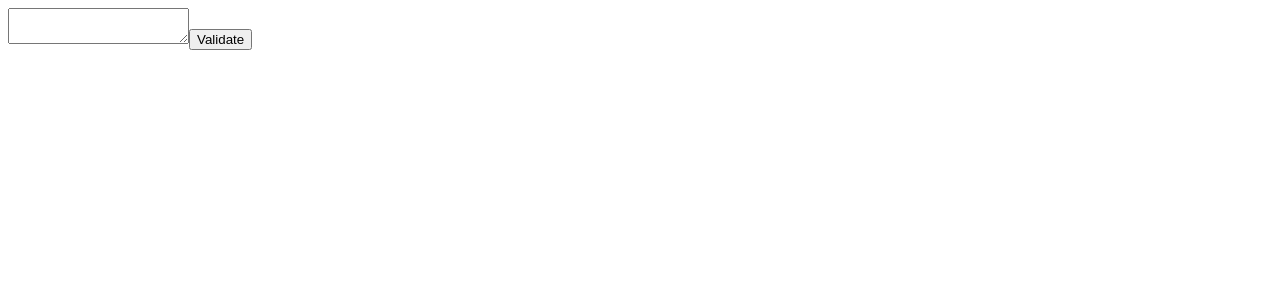
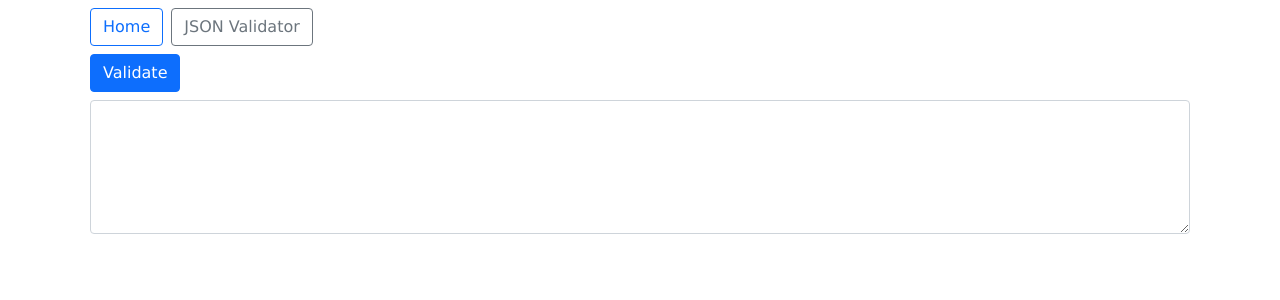
Before and after one commit to cwtwelve/text-formatter, a React (Create React App) app: page /JSONValidator in a window 1280 px wide. Shown: the top 300 px of the page. Built offline with nearby package versions, Linux system fonts and the light colour scheme.

Commit message:
Added in router

```diff
--- a/package.json
+++ b/package.json
@@ -10,8 +10,12 @@
     "@types/node": "^15.12.5",
     "@types/react": "^17.0.11",
     "@types/react-dom": "^17.0.8",
+    "@types/react-router-dom": "^5.1.7",
+    "bootstrap": "^5.0.2",
     "react": "^17.0.2",
+    "react-bootstrap": "^1.6.1",
     "react-dom": "^17.0.2",
+    "react-router-dom": "^5.2.0",
     "react-scripts": "4.0.3",
     "typescript": "^4.3.4",
     "web-vitals": "^1.1.2"
--- a/src/components/App.tsx
+++ b/src/components/App.tsx
@@ -1,8 +1,25 @@
 import React from 'react';
+import { BrowserRouter, Route, Switch } from 'react-router-dom';
+import { Container } from 'react-bootstrap';
+import Header from './Header';
 import JSONValidator from './JSONValidator';
+import 'bootstrap/dist/css/bootstrap.css';
 
 const App = () => {
-	return <JSONValidator />;
+	return (
+		<Container>
+			<BrowserRouter>
+				<Header />
+				<Switch>
+					<Route
+						path='/JSONValidator'
+						exact
+						component={JSONValidator}
+					/>
+				</Switch>
+			</BrowserRouter>
+		</Container>
+	);
 };
 
 export default App;
--- /dev/null
+++ b/src/components/Header.tsx
@@ -0,0 +1,22 @@
+import React from 'react';
+import { Link } from 'react-router-dom';
+import { Button } from 'react-bootstrap';
+
+const Header = () => {
+	return (
+		<div className='mx-2 mt-2'>
+			<Link className='mr-2' to='/'>
+				<Button variant='outline-primary' type='button'>
+					Home
+				</Button>
+			</Link>
+			<Link className='mr-2' to='/JSONValidator'>
+				<Button variant='outline-secondary' type='button'>
+					JSON Validator
+				</Button>
+			</Link>
+		</div>
+	);
+};
+
+export default Header;
--- a/src/components/JSONValidator.tsx
+++ b/src/components/JSONValidator.tsx
@@ -1,22 +1,43 @@
 import { useState } from 'react';
+import { Button, FormGroup, FormControl, Row } from 'react-bootstrap';
 
 const JSONValidator = () => {
 	const [text, setText] = useState('');
+	const [validationMessage, setValidationMessage] = useState('');
 
-	const runValidation = (e: any) => {
-		e.preventDefault();
+	const runValidation = () => {
 		console.log(text);
+
+		try {
+			JSON.parse(text);
+			setValidationMessage('Valid');
+		} catch (e) {
+			setValidationMessage('Not Valid');
+		}
 	};
 
 	return (
-		<div>
-			<form onSubmit={runValidation}>
-				<textarea
-					onChange={(e) => setText(e.target.value)}
-					value={text}
-				/>
-				<button>Validate</button>
-			</form>
+		<div className='m-2'>
+			<Row>
+				<FormGroup>
+					<div className='d-flex mb-2 align-items-center justify-content-between'>
+						<Button
+							variant='primary'
+							type='submit'
+							onClick={runValidation}
+						>
+							Validate
+						</Button>
+						<span>{validationMessage}</span>
+					</div>
+					<FormControl
+						as='textarea'
+						rows={5}
+						onChange={(e) => setText(e.target.value)}
+						value={text}
+					/>
+				</FormGroup>
+			</Row>
 		</div>
 	);
 };
--- /dev/null
+++ b/src/index.css
@@ -0,0 +1,16 @@
+body,
+html {
+	font-family: 'Verdana', sans-serif;
+}
+
+textarea {
+	font-family: 'Courier New', monospace;
+}
+
+.ml-2 {
+	margin-left: 0.5rem !important;
+}
+
+.mr-2 {
+	margin-right: 0.5rem !important;
+}
--- a/src/index.js
+++ b/src/index.js
@@ -1,4 +1,5 @@
 import ReactDOM from 'react-dom';
 import App from './components/App';
+import './index.css';
 
 ReactDOM.render(<App />, document.querySelector('#root'));
```
Also changed, not shown: 1 other file (tests, documents, lock files or other folders).
